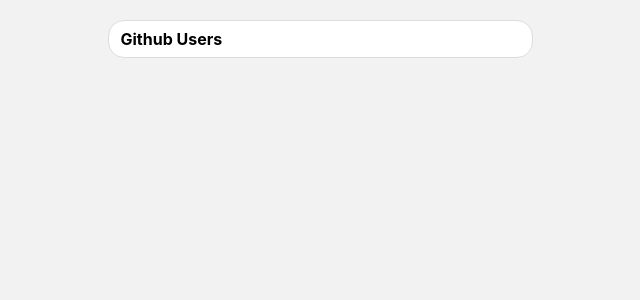
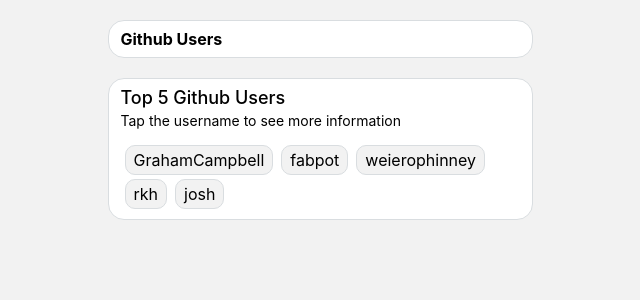
Before and after one commit to gilangdipper/github-users, a React (Create React App) app: page / in a window 1280 px wide. Shown: the top 300 px of the page, without its empty margins (320-960 px from the left). Built offline with nearby package versions, Linux system fonts and the light colour scheme.

Commit message:
add list of users

```diff
--- a/src/components/organisms/Header.tsx
+++ b/src/components/organisms/Header.tsx
@@ -9,6 +9,7 @@ const HeadersWrapper = styled.div`
   background: #fff;
   border: 1px solid #d9dde0;
   border-radius: 16px;
+  margin-bottom: 20px;
 `
 
 const Headers: FC<{ title: string }> = ({ title }) => {
--- /dev/null
+++ b/src/components/organisms/UserList.tsx
@@ -0,0 +1,60 @@
+import { FC } from 'react'
+import styled from 'styled-components'
+
+const UserListWrapper = styled.div`
+  display: flex;
+  flex-flow: column wrap;
+  width: 100%;
+  padding: 8px 12px;
+  background: #fff;
+  border: 1px solid #d9dde0;
+  border-radius: 16px;
+
+  .title {
+    font-size: 18px;
+    font-weight: 500;
+    margin-bottom: 4px;
+  }
+  .sub-title {
+    font-size: 14px;
+    margin-bottom: 14px;
+  }
+
+  .list {
+    display: flex;
+    flex-flow: row wrap;
+
+    .item {
+      padding: 4px 8px;
+      background: #f2f2f2;
+      margin: 2px 4px;
+      border-radius: 10px;
+      border: 1px solid #d9dde0;
+    }
+  }
+`
+
+type TUserList = {
+  list: string[]
+}
+
+const UserList: FC<TUserList> = ({ list }) => {
+  return (
+    <UserListWrapper>
+      <div className="title">Top 5 Github Users</div>
+      <div className="sub-title">Tap the username to see more information</div>
+      <div className="list">
+        {list.map((item, index) => {
+          const key = `${item}${index}`
+          return (
+            <div key={key} className="item">
+              {item}
+            </div>
+          )
+        })}
+      </div>
+    </UserListWrapper>
+  )
+}
+
+export default UserList
--- a/src/pages/Home.tsx
+++ b/src/pages/Home.tsx
@@ -1,11 +1,14 @@
 import Headers from '../components/organisms/Header'
+import UserList from '../components/organisms/UserList'
 import { MainContainer } from './common/styles'
 
 function Home() {
+  const userList = ['GrahamCampbell', 'fabpot', 'weierophinney', 'rkh', 'josh']
   return (
     <MainContainer>
       <div className="main-content">
         <Headers title="Github Users" />
+        <UserList list={userList} />
       </div>
     </MainContainer>
   )
```
